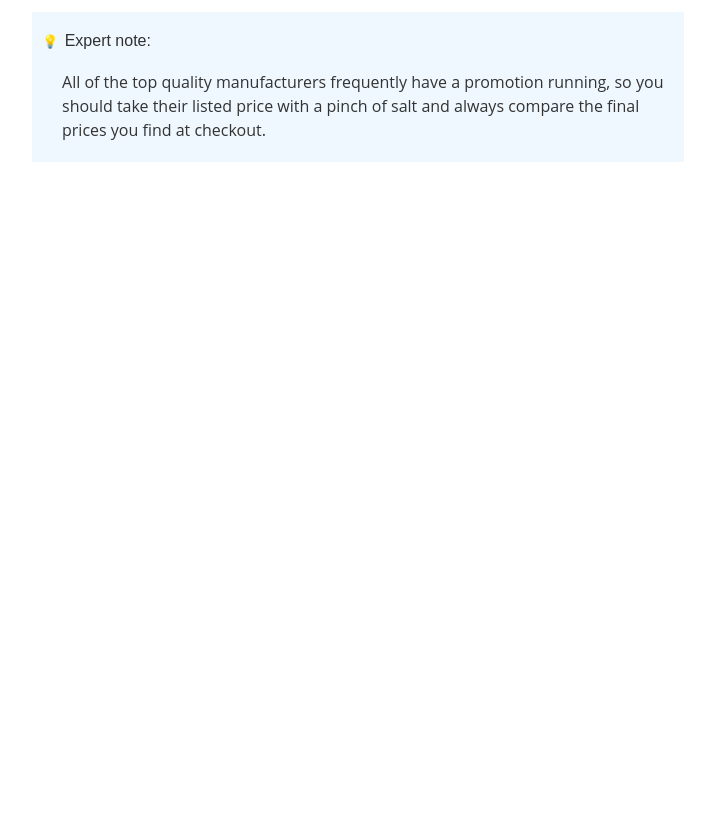
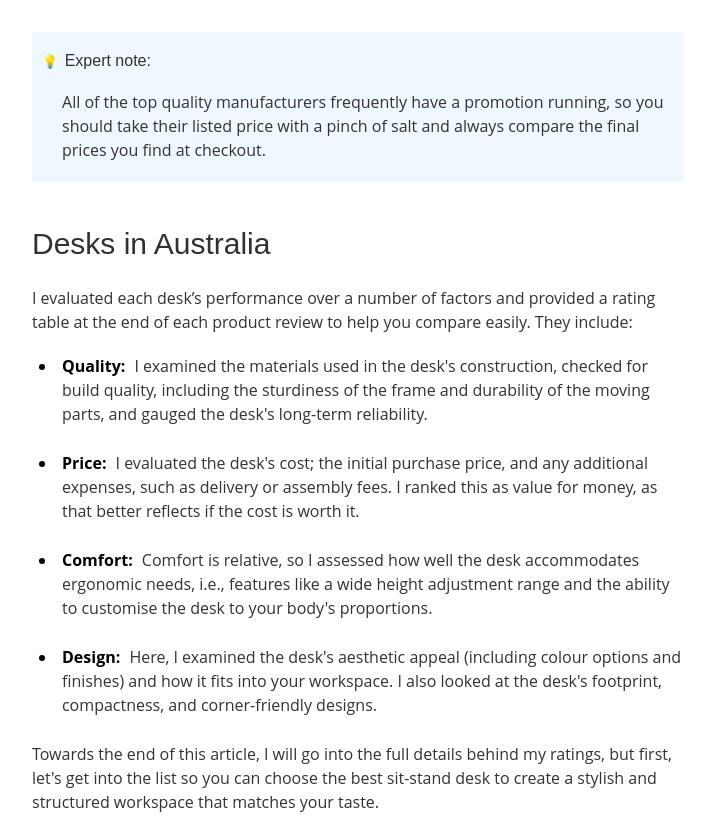
Before and after one commit to almumeetu/expertEasy-darren-Sherwood, a plain HTML site: page index.html in a window 1280 px wide. Shown: the part 795-1634 px from the top of the page, without its empty margins (138-853 px from the left). Before the commit the page ends 967 px from the top, so only its background shows below. Drawn offline with Linux system fonts and the light colour scheme.

Commit message:
working on details section

```diff
--- a/css/style.css
+++ b/css/style.css
@@ -253,11 +253,47 @@
 	width: 100%;
 	padding: 20px 10px;
 	background: aliceblue;
+	margin-bottom: 40px;
+	margin-top: 20px;
 }
 .exp-heading h6 {
 	font-weight: ;
 }
 
+
+/* Details CSS Start Here */
+
+
+
+
+.details {
+	display: block;
+}
+.details-heading h2 {
+	margin-bottom: 20px !important;
+}
+.details-heading p {
+	color: #333333;
+	line-height: 1.5;
+	font-size: 16px;
+	text-align: left;
+}
+.details-content ul li {
+	list-style: disc;
+	padding-left: 5px;
+	margin-bottom: 25px !important;
+}
+.details-content {
+	margin-left: 25px;
+	margin-top: 20px;
+}
+.details-content ul li p span {
+	font-size: 16px;
+	letter-spacing: 0;
+	font-weight: bold;
+	color: #000000;
+	margin-right: 5px;
+}
 
 /* Social CSS Start Here */
 .social-icon {
--- a/index.html
+++ b/index.html
@@ -216,8 +216,37 @@
                     <div class="expert-note">
                         <div class="exp-heading">
                             <h6><span>💡</span> Expert note:</h6>
-                            <p>All of the top quality manufacturers frequently have a promotion running, so you should take their listed price with a pinch of salt and always compare the final prices you find at checkout.</p>
+                            <p>All of the top quality manufacturers frequently have a promotion running, so you should
+                                take their listed price with a pinch of salt and always compare the final prices you
+                                find at checkout.</p>
                         </div>
+                    </div>
+
+                    <div class="details">
+                        <div class="details-heading ">
+                            <h2 >The Best Standing Desks in Australia</h2>
+                            <p>I evaluated each desk’s performance over a number of factors and provided a rating table
+                                at the end of each product review to help you compare easily. They include:</p>
+                        </div>
+                        <div class="details-content">
+                            <ul>
+                                <li>
+                                    <p> <span>Quality: </span> I examined the materials used in the desk's construction,
+                                        checked for build quality, including the sturdiness of the frame and durability
+                                        of the moving parts, and gauged the desk's long-term reliability.</p>
+                                </li>
+                                <li>
+                                    <p> <span>Price: </span> I evaluated the desk's cost; the initial purchase price, and any additional expenses, such as delivery or assembly fees. I ranked this as value for money, as that better reflects if the cost is worth it.</p>
+                                </li>
+                                <li>
+                                    <p> <span>Comfort: </span> Comfort is relative, so I assessed how well the desk accommodates ergonomic needs, i.e., features like a wide height adjustment range and the ability to customise the desk to your body's proportions.</p>
+                                </li>
+                                <li>
+                                    <p> <span>Design: </span> Here, I examined the desk's aesthetic appeal (including colour options and finishes) and how it fits into your workspace. I also looked at the desk's footprint, compactness, and corner-friendly designs.</p>
+                                </li>
+                            </ul>
+                        </div>
+                        <p>Towards the end of this article, I will go into the full details behind my ratings, but first, let's get into the list so you can choose the best sit-stand desk to create a stylish and structured workspace that matches your taste.</p>
                     </div>
 
                 </div>
@@ -235,13 +264,27 @@
             <h6 class="q-list"> Quick list</h6>
             <div class="section-list">
                 <ul>
-                    <li><a href="#updown-pro"><h6>1. <span>UpDown Pro </span></h6></a></li>
-                    <li><a href="#updown-pro"><h6>2. <span>EverDesk </span></h6></a></li>
-                    <li><a href="#updown-pro"><h6>3. <span>Desky Dual</span> </h6></a></li>
-                    <li><a href="#updown-pro"><h6>4. <span>Artiss </span></h6></a></li>
-                    <li><a href="#updown-pro"><h6>5. <span>Stand Desk Pro</span> </h6></a></li>
-                    <li><a href="#updown-pro"><h6>6. <span>Magnus Pro/Pro XL</span> </h6></a></li>
-                    <li><a href="#updown-pro"><h6>7. <span>Standesk Desk Converter</span></h6></a></li>
+                    <li><a href="#updown-pro">
+                            <h6>1. <span>UpDown Pro </span></h6>
+                        </a></li>
+                    <li><a href="#updown-pro">
+                            <h6>2. <span>EverDesk </span></h6>
+                        </a></li>
+                    <li><a href="#updown-pro">
+                            <h6>3. <span>Desky Dual</span> </h6>
+                        </a></li>
+                    <li><a href="#updown-pro">
+                            <h6>4. <span>Artiss </span></h6>
+                        </a></li>
+                    <li><a href="#updown-pro">
+                            <h6>5. <span>Stand Desk Pro</span> </h6>
+                        </a></li>
+                    <li><a href="#updown-pro">
+                            <h6>6. <span>Magnus Pro/Pro XL</span> </h6>
+                        </a></li>
+                    <li><a href="#updown-pro">
+                            <h6>7. <span>Standesk Desk Converter</span></h6>
+                        </a></li>
                 </ul>
             </div>
         </div>
```
